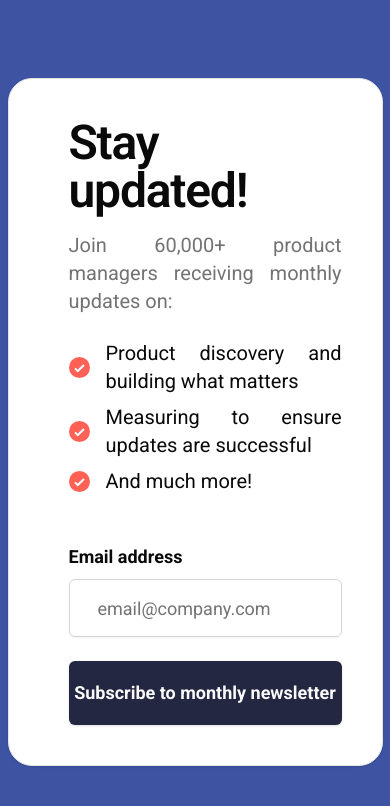
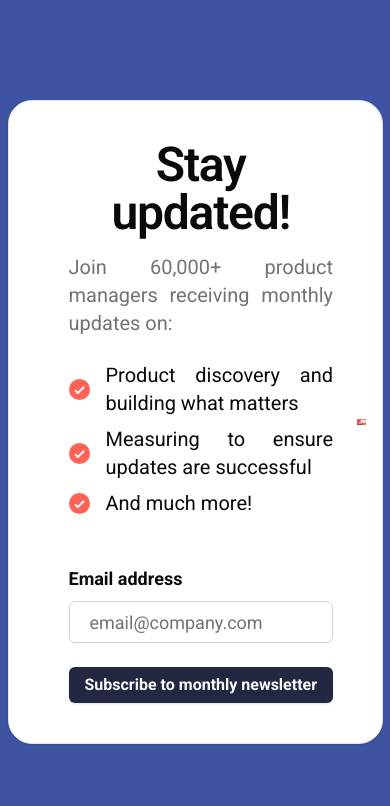
Before and after one commit to KC900201/front_end_mentor_newsletter_signup_form, a React (Vite) app: page / in a window 390 px wide. Shown: the top 806 px of the page. Built offline with nearby package versions, Linux system fonts and the light colour scheme.

Commit message:
feat: update main component and css styling

```diff
--- a/src/components/App.tsx
+++ b/src/components/App.tsx
@@ -2,6 +2,7 @@ import { zodResolver } from "@hookform/resolvers/zod"
 import { useForm } from "react-hook-form"
 import { z } from "zod"
 
+import { MainLayout } from "@/components/templates"
 import { Button } from "@/components/ui/button"
 import {
   Form,
@@ -37,7 +38,7 @@ import listIcon from "@/assets/images/icon-list.svg"
  *  [x] Form checking for email input
  * [ ] Set up testing
  * [ ] Set up extra page
- *  [ ] Submission success page
+ *  [ ] Submission success page **
  *  [x] Error page
  * [ ] Set up mobile view
  * [ ] Improve the SEO, meta-tags of website
@@ -66,13 +67,15 @@ function App() {
     console.log("Form submitted with values:", values)
   }
   return (
-    <main className="flex h-screen justify-center">
+    <MainLayout>
       <Card className="flex h-fit w-[375px] flex-row items-center justify-between self-center rounded-3xl p-4 text-justify md:w-[1440px]">
         <div className="relative size-full pl-5">
           <CardHeader className="text-5xl font-bold">
-            <CardTitle>Stay updated!</CardTitle>
+            <CardTitle className="text-center md:text-left">
+              Stay updated!
+            </CardTitle>
             <CardDescription
-              className="text-xl font-normal"
+              className="text-xl font-normal text-wrap text-justify md:text-left"
               style={{ marginTop: "1rem" }}
             >
               Join 60,000+ product managers receiving monthly updates on:
@@ -114,7 +117,7 @@ function App() {
                         <Input
                           type="email"
                           placeholder="email@company.com"
-                          className={`p-7 text-lg ${
+                          className={`p-5 md:p-7 text-lg ${
                             form.formState.errors.email
                               ? "border-red-500 bg-red-50 text-red-500 placeholder:text-red-300 focus:border-red-500 focus:ring-red-500"
                               : "border-gray-300 focus:border-blue-500 focus:ring-blue-500"
@@ -127,7 +130,7 @@ function App() {
                 />
                 <Button
                   type="submit"
-                  className="mt-6 w-full bg-neutral-blue-800 p-8 text-center text-lg font-bold"
+                  className="mt-6 w-full bg-neutral-blue-800  p-4 md:p-8 text-center text-md md:text-lg font-bold"
                 >
                   Subscribe to monthly newsletter
                 </Button>
@@ -148,7 +151,7 @@ function App() {
           />
         </div>
       </Card>
-    </main>
+    </MainLayout>
   )
 }
 
--- /dev/null
+++ b/src/components/templates/index.ts
@@ -0,0 +1,3 @@
+import MainLayout from "./main-layout"
+
+export { MainLayout }
--- /dev/null
+++ b/src/components/templates/main-layout.tsx
@@ -0,0 +1,7 @@
+import React from "react"
+
+function MainLayout({ children }: { children: React.ReactNode }) {
+  return <main className="flex h-screen justify-center">{children}</main>
+}
+
+export default MainLayout
```
